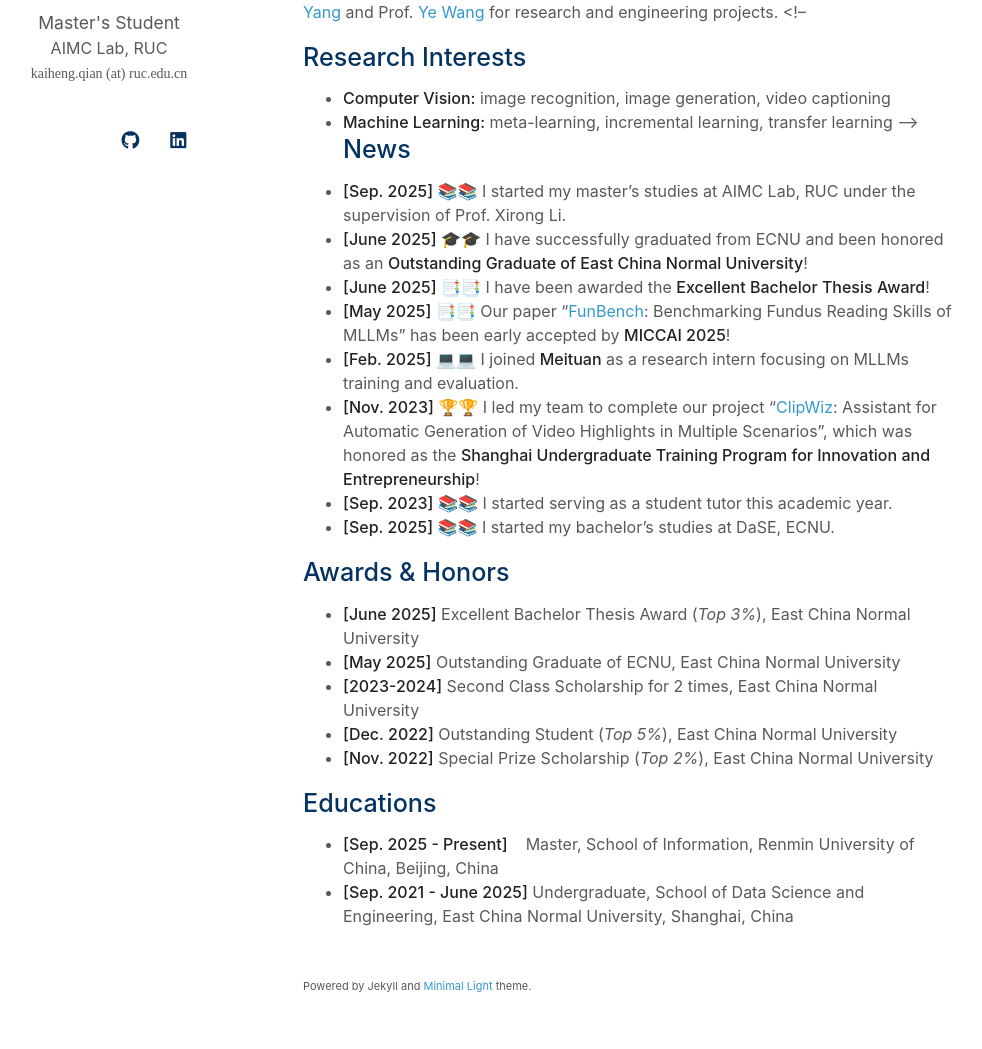
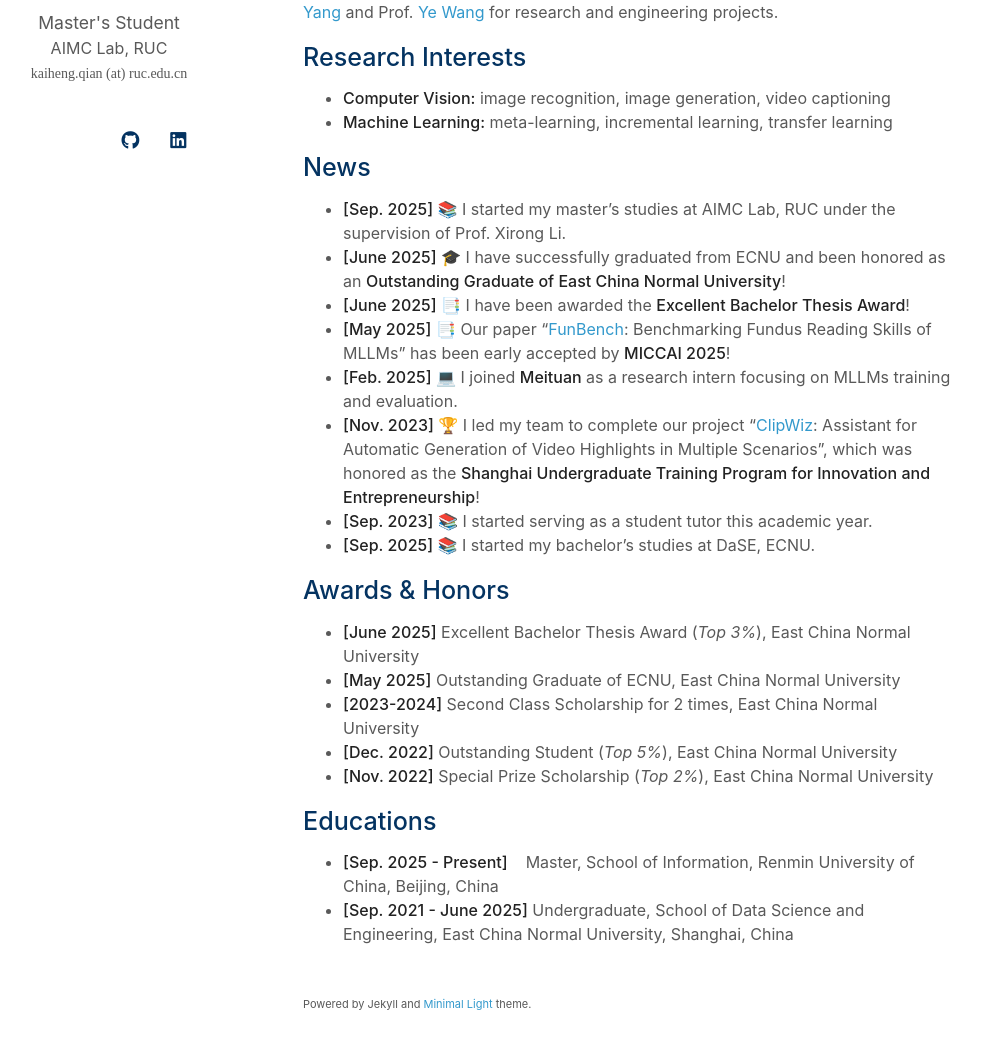
Before and after one commit to KaihengQian/KaihengQian.github.io, a Jekyll site: the page built from index.md, in a window 1280 px wide and 1371 px high. Shown: the part 287-1336 px from the top of the window, without its empty margins (167-1149 px from the left). Built offline with Jekyll 4.4.1, drawn with Linux system fonts in a browser that asks for light colours; a style sheet for code colours, icons or effects is not loaded; our own code applies the rules of GitHub Pages for plain Markdown files.

```diff
--- a/index.md
+++ b/index.md
@@ -5,22 +5,22 @@ layout: homepage
 ## About Me
 
 I am currently a Master's student (from fall, 2025) at the [School of Information](http://info.ruc.edu.cn/) at [Renmin University of China (RUC)](https://www.ruc.edu.cn/) and a member of the [Advanced Intelligence and MaChine Vision Lab (AIMC Lab)](https://ruc-aimc-lab.github.io/aboutme/), advised by Prof. [Xirong Li](https://lixirong.net/). Before that, I obtained my Bachelor’s degree with distinction from the [School of Data Science and Engineering](https://dase.ecnu.edu.cn/) at [East China Normal University](https://www.ecnu.edu.cn/), where I was privileged to be instructed by Prof. [Bin Yang](https://binyangdk.github.io/) and Prof. [Ye Wang](https://dase.ecnu.edu.cn/37/67/c41776a538471/page.htm) for research and engineering projects.
-<!--
+
 ## Research Interests
 
 - **Computer Vision:** image recognition, image generation, video captioning
 - **Machine Learning:** meta-learning, incremental learning, transfer learning
--->
+
 ## News
 
-- **[Sep. 2025]** 📚📚 I started my master's studies at AIMC Lab, RUC under the supervision of Prof. Xirong Li.
-- **[June 2025]** 🎓🎓 I have successfully graduated from ECNU and been honored as an **Outstanding Graduate of East China Normal University**!
-- **[June 2025]** 📑📑 I have been awarded the **Excellent Bachelor Thesis Award**!
-- **[May 2025]** 📑📑 Our paper "[FunBench](https://arxiv.org/abs/2503.00901): Benchmarking Fundus Reading Skills of MLLMs" has been early accepted by **MICCAI 2025**!
-- **[Feb. 2025]** 💻💻 I joined **Meituan** as a research intern focusing on MLLMs training and evaluation.
-- **[Nov. 2023]** 🏆🏆 I led my team to complete our project "[ClipWiz](https://github.com/KaihengQian/ClipWiz): Assistant for Automatic Generation of Video Highlights in Multiple Scenarios", which was honored as the **Shanghai Undergraduate Training Program for Innovation and Entrepreneurship**!
-- **[Sep. 2023]** 📚📚 I started serving as a student tutor this academic year.
-- **[Sep. 2025]** 📚📚 I started my bachelor's studies at DaSE, ECNU.
+- **[Sep. 2025]** 📚 I started my master's studies at AIMC Lab, RUC under the supervision of Prof. Xirong Li.
+- **[June 2025]** 🎓 I have successfully graduated from ECNU and been honored as an **Outstanding Graduate of East China Normal University**!
+- **[June 2025]** 📑 I have been awarded the **Excellent Bachelor Thesis Award**!
+- **[May 2025]** 📑 Our paper "[FunBench](https://arxiv.org/abs/2503.00901): Benchmarking Fundus Reading Skills of MLLMs" has been early accepted by **MICCAI 2025**!
+- **[Feb. 2025]** 💻 I joined **Meituan** as a research intern focusing on MLLMs training and evaluation.
+- **[Nov. 2023]** 🏆 I led my team to complete our project "[ClipWiz](https://github.com/KaihengQian/ClipWiz): Assistant for Automatic Generation of Video Highlights in Multiple Scenarios", which was honored as the **Shanghai Undergraduate Training Program for Innovation and Entrepreneurship**!
+- **[Sep. 2023]** 📚 I started serving as a student tutor this academic year.
+- **[Sep. 2025]** 📚 I started my bachelor's studies at DaSE, ECNU.
 
 <!--
 {% include_relative _includes/publications.md %}
```
